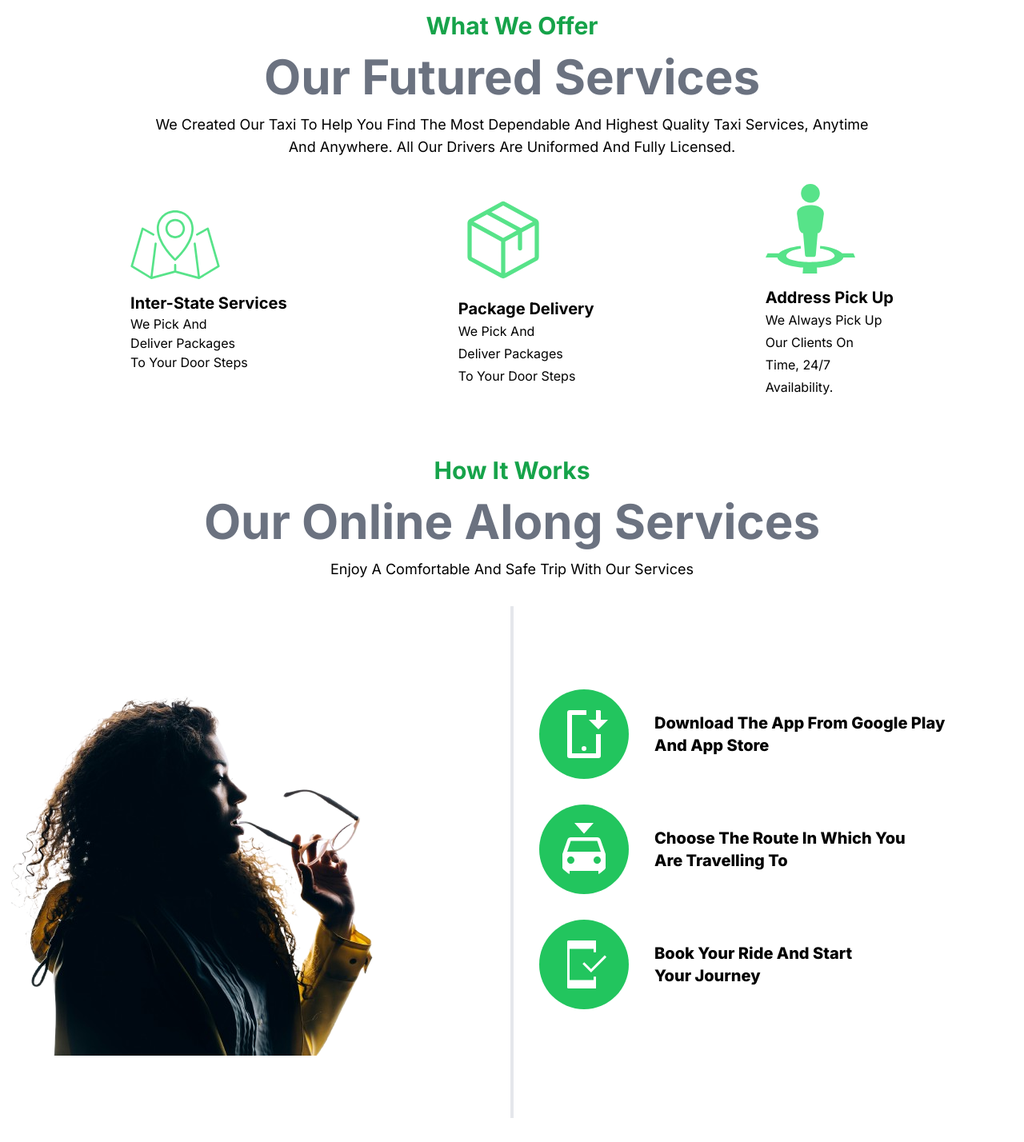
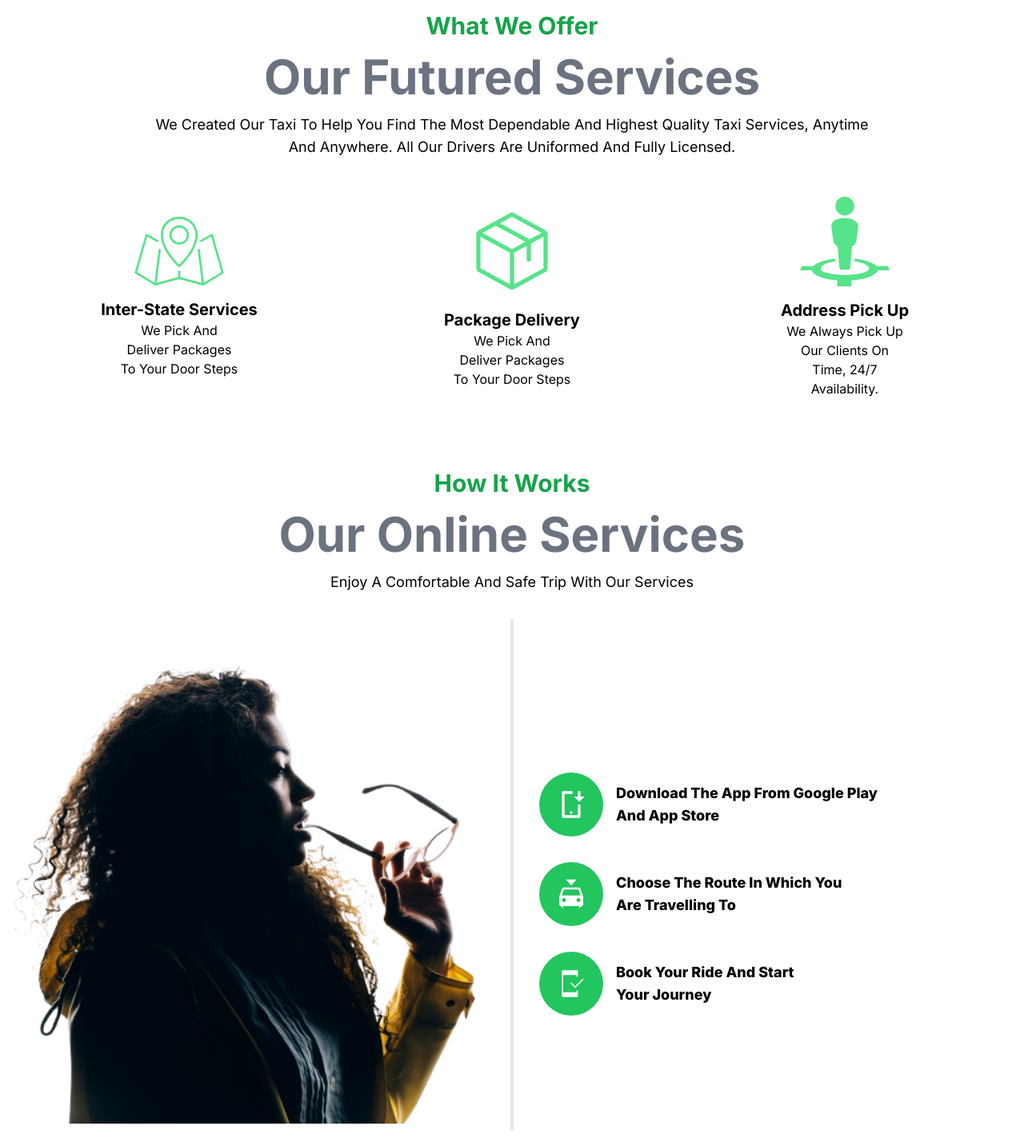
Before and after one commit to techvalleyng/travelplus_landing, a React (Vite) app: page / in a window 1280 px wide. Shown: the part 726-2154 px from the top of the page at 80% size. Built offline with nearby package versions, Linux system fonts and the light colour scheme.

Commit message:
added responsive for Services component

```diff
--- a/src/components/Services.tsx
+++ b/src/components/Services.tsx
@@ -1,11 +1,10 @@
-import women from '../assets/women.png'
-import  man from '../assets/man.svg'
-import map from '../assets/map.svg'
-import packages from '../assets/packages.svg'
-import car from '../assets/car.svg'
-import download from '../assets/download.svg'
-import sharp from '../assets/sharp.svg'
-
+import women from '../assets/women.png';
+import man from '../assets/man.svg';
+import map from '../assets/map.svg';
+import packages from '../assets/packages.svg';
+import car from '../assets/car.svg';
+import download from '../assets/download.svg';
+import sharp from '../assets/sharp.svg';
 
 export default function Services() {
   return (
@@ -13,70 +12,62 @@ export default function Services() {
       <div className="container-fluid relative py-10 px-4">
         <div className="text-center">
           <h3 className="text-3xl font-bold mb-4 font-inter text-green-600">What We Offer</h3>
-                <h1 className="text-gray-500 mb-4 font-bold font-inter text-6xl">Our Futured Services</h1>
-                <p className="text-lg capitalize font-inter  mb-4">
-                    We created our Taxi to help you find the most dependable and highest quality taxi Services, Anytime <br />and Anywhere. all our drivers are uniformed and fully licensed.
+          <h1 className="text-gray-500 mb-4 font-bold font-inter text-4xl md:text-6xl">Our Futured Services</h1>
+          <p className="text-lg capitalize font-inter mb-4">
+            We created our Taxi to help you find the most dependable and highest quality taxi Services, Anytime <br />and Anywhere. All our drivers are uniformed and fully licensed.
           </p>
         </div>
-            <div className="flex mx-10 items-center justify-around my-8">
-                <div className="">
-                    {/* <div className="bg-green-500 h-4 w-20 p-10 rounded-full">
-                    </div> */}
-                    <img className='w-28 ' src={map} alt=""/>
+        <div className="flex flex-wrap mx-auto items-center justify-around my-8">
+          <div className="text-center m-4 flex-1 max-w-[200px] sm:max-w-[250px]">
+            <img className='w-24 sm:w-28 mx-auto' src={map} alt="Inter-State Services" />
             <div className="capitalize font-inter mt-4">
-                        <h1 className="font-bold text-xl">Inter-State Services</h1>
-                        <p className="leading-2"> We pick and <br /> deliver packages<br /> to your door steps</p>
+              <h1 className="font-bold text-lg sm:text-xl">Inter-State Services</h1>
+              <p className="leading-5 sm:leading-6">We pick and <br /> deliver packages<br /> to your door steps</p>
             </div>
           </div>
-                {/* <span className="h-[40vh] border-r-2"></span> */}
-                <div className="">
-                    {/* <div className="bg-green-500 h-4 w-20 p-10 rounded-full">
-                    </div> */}
-                    <img className='w-28 ' src={packages} alt=""/>
-                    <div className="capitalize font-inter  mt-4">
-                        <h1 className="font-bold text-xl">Package Delivery</h1>
-                        <p className="leading-7"> We pick and <br />deliver packages<br /> to your door steps</p>
+          <div className="text-center m-4 flex-1 max-w-[200px] sm:max-w-[250px]">
+            <img className='w-24 sm:w-28 mx-auto' src={packages} alt="Package Delivery" />
+            <div className="capitalize font-inter mt-4">
+              <h1 className="font-bold text-lg sm:text-xl">Package Delivery</h1>
+              <p className="leading-5 sm:leading-6">We pick and <br />deliver packages<br /> to your door steps</p>
             </div>
           </div>
-                {/* <span className="h-[40vh] border-r-2"></span> */}
-                <div className="">
-                    {/* <div className="bg-green-500 h-4 w-20 p-10 rounded-full">
-                    </div> */}
-                    <img className='w-28 ' src={man} alt=""/>
+          <div className="text-center m-4 flex-1 max-w-[200px] sm:max-w-[250px]">
+            <img className='w-24 sm:w-28 mx-auto' src={man} alt="Address Pick Up" />
             <div className="capitalize font-inter mt-4">
-                        <h1 className="font-bold text-xl">Address Pick Up</h1>
-                        <p className="leading-7"> We always pick up <br />our clients on <br />time, 24/7<br /> Availability.</p>
+              <h1 className="font-bold text-lg sm:text-xl">Address Pick Up</h1>
+              <p className="leading-5 sm:leading-6">We always pick up <br />our clients on <br />time, 24/7<br /> Availability.</p>
             </div>
           </div>
         </div>
       </div>
       <div className="text-center capitalize font-inter">
         <h3 className="text-3xl font-bold mb-4 font-inter text-green-600">How it works</h3>
-            <h1 className="text-gray-500 mb-4 font-bold text-6xl">Our Online Along Services</h1>
+        <h1 className="text-gray-500 mb-4 font-bold font-inter text-4xl md:text-6xl">Our Online Services</h1>
         <p className="text-lg font-inter mb-4">
-                Enjoy A Comfortable and safe trip with our services
+          Enjoy a comfortable and safe trip with our services
         </p>
       </div>
-        <div className="flex justify-evenly items-center">
+      <div className="flex flex-col md:flex-row justify-evenly items-center">
         <div className="flex-1">
-                <img className='w-max object-cover' src={women} alt="" />
+          <img className='w-3/4 md:w-full object-cover' src={women} alt="Women" />
         </div>
-            <span className="h-[80vh] mt-4 border-r-4"></span>
-            <div className="flex-1 text-justify -mt-12">
-                <div className='flex items-center ml-8 mt-8 font-inter'>
-                    <img className='w-28 bg-green-500 rounded-full p-5 mr-8' src={download} alt=""/>
-                    <p className='capitalize text-xl font-extrabold font-inter'>download the app from google play <br /> and app store</p>
+        <span className="h-[80vh] mt-4 border-r-4 hidden md:block"></span>
+        <div className="flex-1 text-justify mt-8">
+          <div className='flex items-center ml-4 md:ml-8 mt-8 font-inter'>
+            <img className='w-16 md:w-20 bg-green-500 rounded-full p-5 mr-4' src={download} alt="Download App" />
+            <p className='capitalize text-lg font-extrabold font-inter'>Download the app from Google Play <br /> and App Store</p>
           </div>
-                <div className='flex items-center ml-8 mt-8'>
-                    <img className='w-28  bg-green-500 rounded-full p-5 mr-8' src={car} alt=""/>
-                    <p className='capitalize text-xl font-extrabold font-inter'>choose the route in which you <br /> are travelling to</p>
+          <div className='flex items-center ml-4 md:ml-8 mt-8'>
+            <img className='w-16 md:w-20 bg-green-500 rounded-full p-5 mr-4' src={car} alt="Choose Route" />
+            <p className='capitalize text-lg font-extrabold font-inter'>Choose the route in which you <br /> are travelling to</p>
           </div>
-                <div className='flex items-center ml-8 mt-8'>
-                    <img className='w-28 bg-green-500 rounded-full p-5 mr-8' src={sharp} alt=""/>
-                    <p className='capitalize text-xl font-inter font-extrabold'>book your ride and start <br /> your journey</p>
+          <div className='flex items-center ml-4 md:ml-8 mt-8 font-inter'>
+            <img className='w-16 md:w-20 bg-green-500 rounded-full p-5 mr-4' src={sharp} alt="Book Ride" />
+            <p className='capitalize text-lg font-extrabold'>Book your ride and start <br /> your journey</p>
           </div>
         </div>
       </div>
     </div>
-  )
+  );
 }
```
Lines whose indentation alone changed are shown as unchanged.
